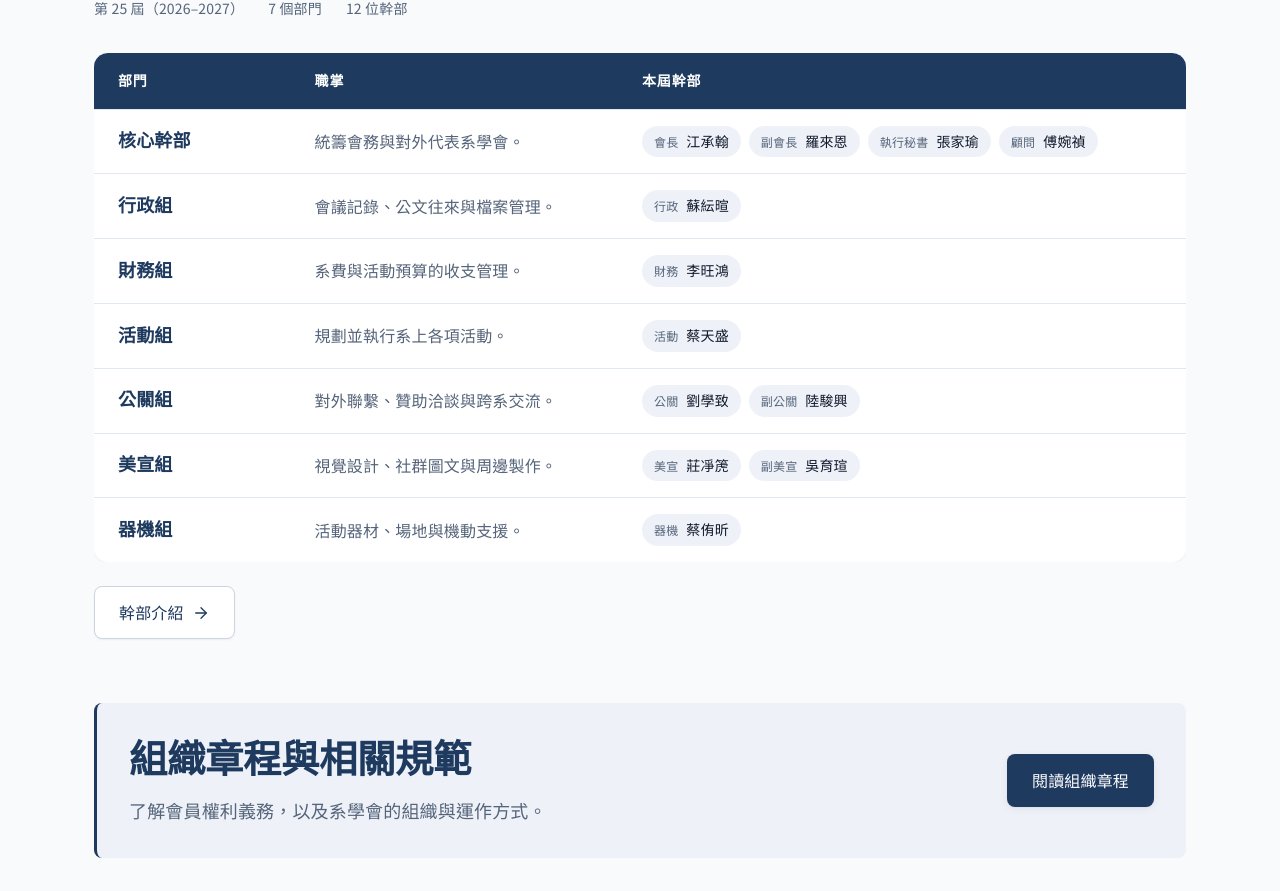
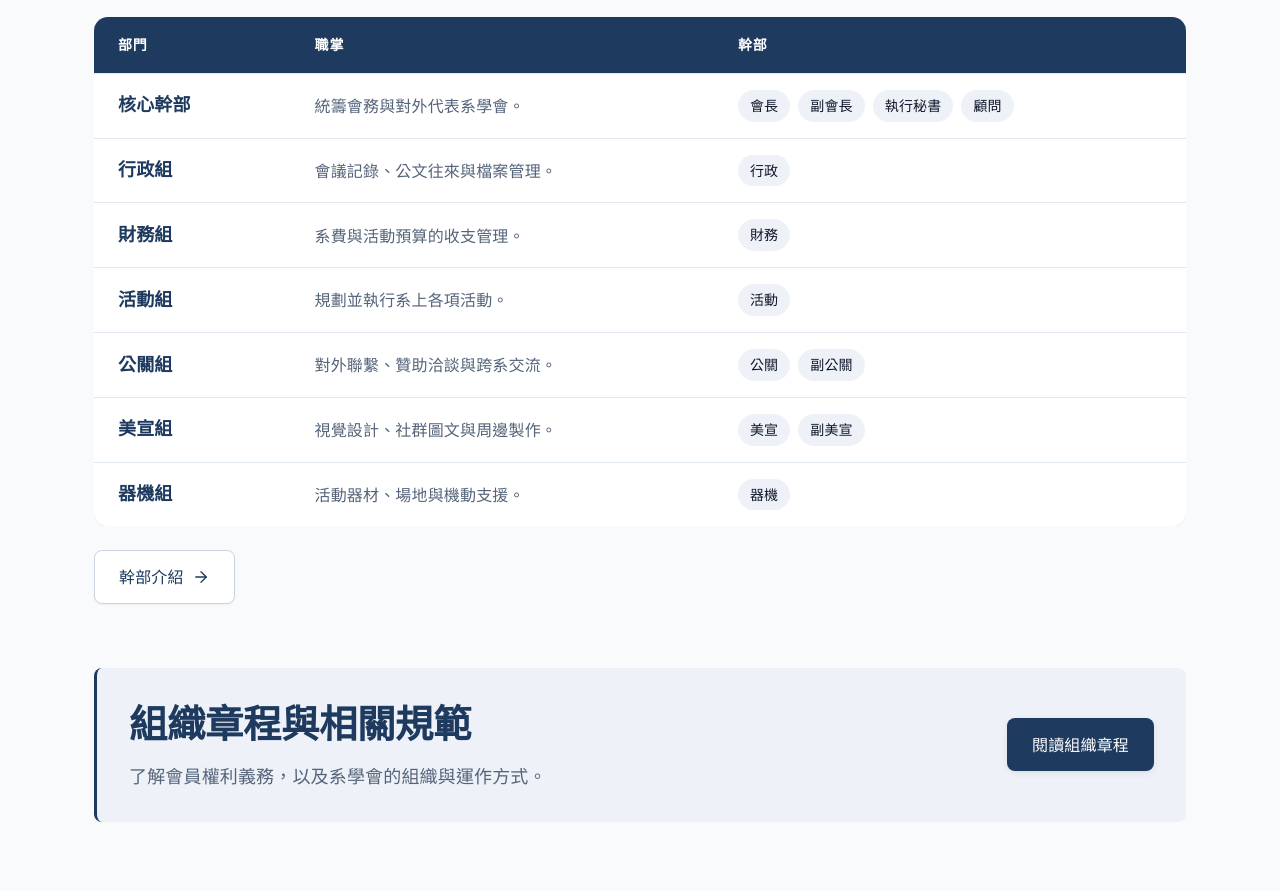
Before and after one commit to csu-mis/csu-mis.github.io, an Astro site: page /about in a window 1280 px wide. Shown: the part 708-1599 px from the top of the page. Built offline with nearby package versions, Linux system fonts and the light colour scheme; Astro itself is replaced by a stand-in of ours.

Commit message:
feat: 更新頁尾元件，移除不必要的網站資訊；調整招募公告，結束報名提示；優化關於頁面結構顯示；清理樣式表中不再使用的樣式

```diff
--- a/src/components/Footer.astro
+++ b/src/components/Footer.astro
@@ -31,7 +31,7 @@ type SocialIcon = "instagram" | "facebook" | "threads" | "github";
                 decoding="async"
             />
             <p class="footer__name">{site.name}</p>
-            <p class="footer__meta">{site.englishName} · {site.termLabel}</p>
+            <p class="footer__meta">{site.englishName}</p>
         </div>
 
         <nav class="footer__col" aria-label="頁尾導覽">
--- a/src/content/announcements/2026-10-05-115th-officer-recruit.md
+++ b/src/content/announcements/2026-10-05-115th-officer-recruit.md
@@ -5,7 +5,7 @@ category: 招募
 summary: 行政、財務、活動、公關、美宣、器機六大部門招募實習幹部，沒有經驗也歡迎！
 author: 行政組
 tags: [招募, 幹部, 實習幹部]
-pinned: true
+pinned: false
 draft: false
 ---
 
@@ -51,7 +51,7 @@ draft: false
 2. **10/20（二）– 10/21（三）12:10 起** 面試（每人約 15 分鐘）
 3. **11/01（日）** 公布錄取名單
 
-## 報名方式
+## 報名方式「已結束報名」
 
-點選[報名表單](https://forms.gle/YYVyiSp27dQVMopV9)報名！<br>
+點選 ~~[報名表單](https://forms.gle/YYVyiSp27dQVMopV9)~~ 報名！<br>
 面試通知會用電子郵件寄出，請留意信箱～
--- a/src/data/about.json
+++ b/src/data/about.json
@@ -1,5 +1,5 @@
 {
-  "mission": "正修科技大學資訊管理系系學會，是由資管系同學自主組成的學生自治團體。我們代表全系同學與系上溝通，舉辦學術與聯誼活動，並整理課業與職涯資源，讓每一位資管人在四年之中，都能找到自己的位置。",
+  "mission": "正修科技大學資訊管理系系學會是由學生自主組成的自治團體。我們是同學與系辦之間的橋樑，也透過各類活動凝聚彼此，讓每一位資管人在四年裡都能留下值得珍藏的回憶。",
   "history": [
     {
       "year": "2026",
--- a/src/pages/about.astro
+++ b/src/pages/about.astro
@@ -5,7 +5,7 @@ import Icon from '../components/Icon.astro';
 import { site, about } from '../lib/site';
 import { useTranslations } from '../i18n';
 import { url } from '../lib/url';
-import { CURRENT_TERM, getTerm, getDepartmentGroups, termLabel } from '../lib/officers';
+import { CURRENT_TERM, getTerm, getDepartmentGroups } from '../lib/officers';
 
 const t = useTranslations();
 
@@ -13,12 +13,14 @@ const departments = (await getCollection('departments')).sort(
   (a, b) => a.data.order - b.data.order
 );
 
-// 本屆幹部依部門分組，讓組織架構表能列出各部門目前由誰負責
+// 本屆幹部依部門分組，組織架構表只列出各部門設有哪些職位，不顯示姓名
 const currentTerm = await getTerm(CURRENT_TERM);
-const membersByDept = new Map(
-  (currentTerm ? await getDepartmentGroups(currentTerm) : []).map((group) => [group.name, group.members])
+const rolesByDept = new Map(
+  (currentTerm ? await getDepartmentGroups(currentTerm) : []).map((group) => [
+    group.name,
+    group.members.map((member) => member.role),
+  ])
 );
-const memberCount = currentTerm?.members.length ?? 0;
 
 type SocialIcon = 'instagram' | 'facebook' | 'threads' | 'github';
 ---
@@ -50,16 +52,6 @@ type SocialIcon = 'instagram' | 'facebook' | 'threads' | 'github';
     <div class="container">
       <p class="eyebrow">Structure</p>
       <h2 id="structure" class="section-title">{t.about.structureTitle}</h2>
-      {
-        currentTerm && (
-          <p class="structure__summary">
-            <span>{termLabel(currentTerm.term)}{currentTerm.years && `（${currentTerm.years}）`}</span>
-            <span>{departments.length} 個部門</span>
-            <span>{memberCount} 位幹部</span>
-          </p>
-        )
-      }
-
       <div class="table-scroll reveal">
         <table class="structure__table">
           <caption class="visually-hidden">系學會各部門與職掌對照表</caption>
@@ -67,7 +59,7 @@ type SocialIcon = 'instagram' | 'facebook' | 'threads' | 'github';
             <tr>
               <th scope="col">部門</th>
               <th scope="col">職掌</th>
-              <th scope="col">本屆幹部</th>
+              <th scope="col">幹部</th>
             </tr>
           </thead>
           <tbody>
@@ -78,11 +70,8 @@ type SocialIcon = 'instagram' | 'facebook' | 'threads' | 'github';
                   <td>{dept.data.description}</td>
                   <td>
                     <ul class="structure__members">
-                      {(membersByDept.get(dept.data.name) ?? []).map((member) => (
-                        <li>
-                          <span class="structure__role">{member.role}</span>
-                          {member.name}
-                        </li>
+                      {(rolesByDept.get(dept.data.name) ?? []).map((role) => (
+                        <li>{role}</li>
                       ))}
                     </ul>
                   </td>
--- a/src/styles/pages.css
+++ b/src/styles/pages.css
@@ -732,15 +732,6 @@
 }
 
 /* 組織架構 */
-.structure__summary {
-  display: flex;
-  flex-wrap: wrap;
-  gap: var(--space-2) var(--space-6);
-  margin-block-start: var(--space-3);
-  color: var(--color-muted-foreground);
-  font-size: var(--text-sm);
-}
-
 .structure__table {
   width: 100%;
   min-width: 640px;
@@ -790,20 +781,12 @@
 }
 
 .structure__members li {
-  display: inline-flex;
-  align-items: baseline;
-  gap: var(--space-2);
   padding: var(--space-1) var(--space-3);
   border-radius: 999px;
   background: var(--color-primary-soft);
   color: var(--color-foreground);
   font-size: var(--text-sm);
   white-space: nowrap;
-}
-
-.structure__role {
-  color: var(--color-muted-foreground);
-  font-size: var(--text-xs);
 }
 
 .structure__table tbody tr:last-child th,
```
